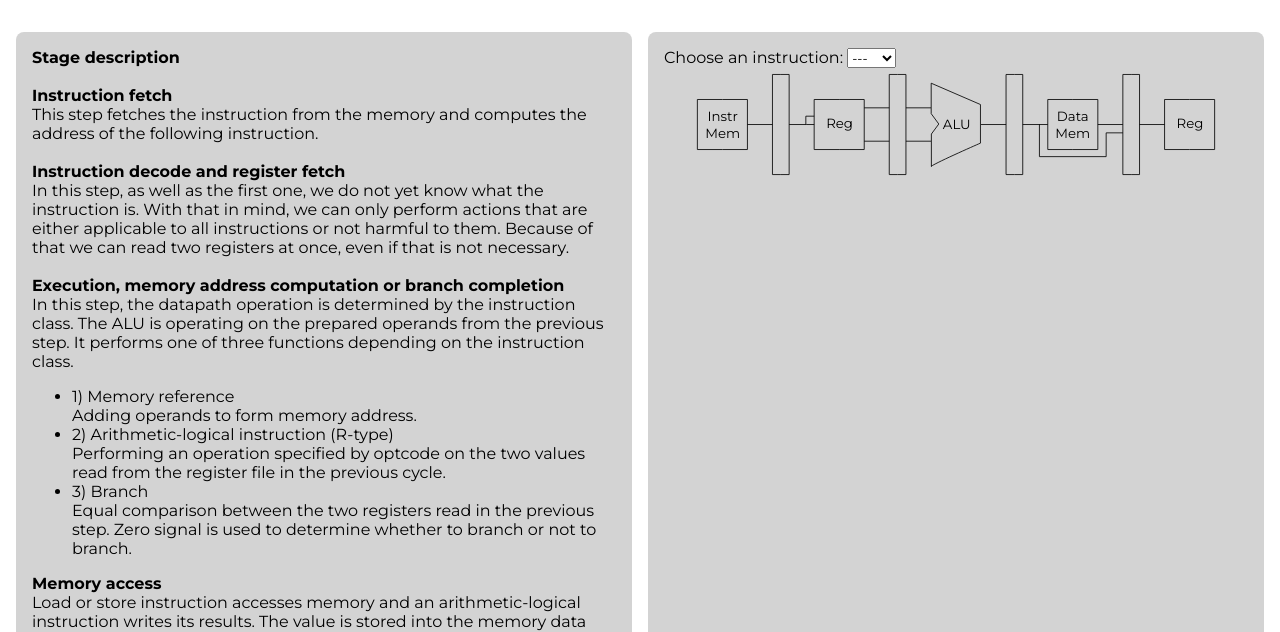
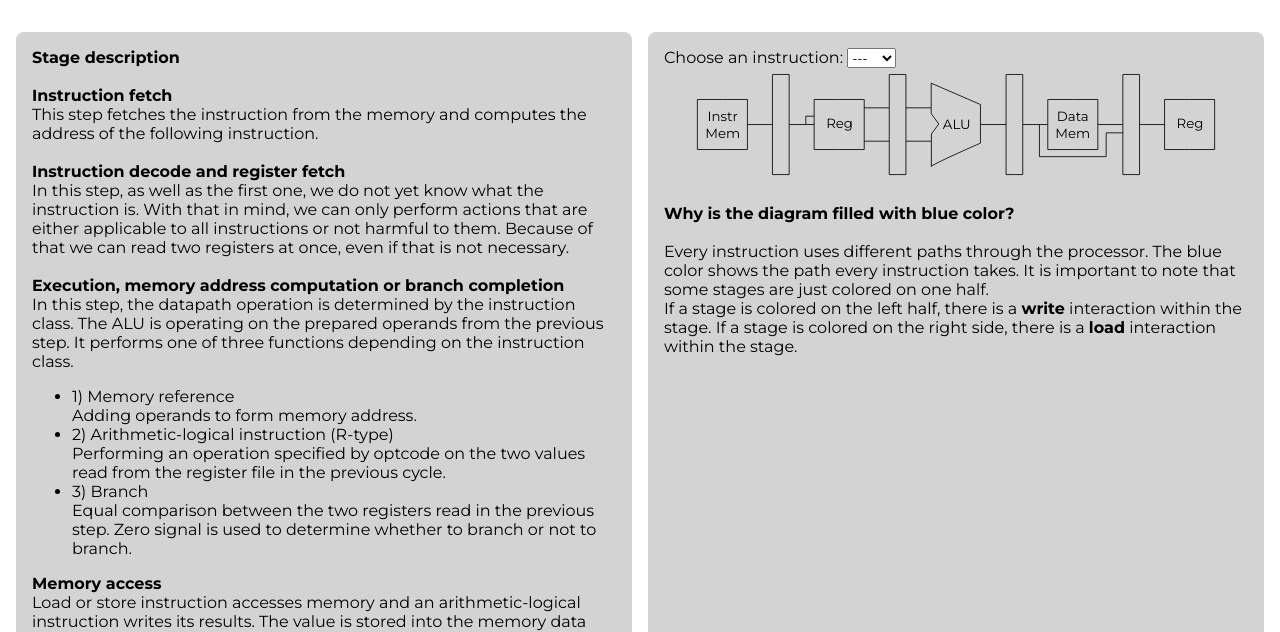
Before and after one commit to Maremas/RISCVEDU, a plain HTML site: page datapath.html in a window 1280 px wide. Shown: the part 165-797 px from the top of the page. Drawn offline with Linux system fonts and the light colour scheme.

Commit message:
description diagram, probably not completed

```diff
--- a/datapath.html
+++ b/datapath.html
@@ -73,8 +73,15 @@
             <option value="---">---</option>
           </select>
         </form>
-        <div id="coloredsvg" class="pipelinediagram"></div>
-      </div>
+        <div id="coloredsvg" class="pipelinediagram"></div><br>
+
+        <b>Why is the diagram filled with blue color?</b><br><br>
+        Every instruction uses different paths through the processor.
+        The blue color shows the path every instruction takes.
+        It is important to note that some stages are just colored on one half.<br>
+        If a stage is colored on the left half, there is a <b>write</b> interaction within the stage.
+        If a stage is colored on the right side, there is a <b>load</b> interaction within the stage.
+        </div>
       <div class="testgriditem">
         explain coloring of datapath and properties of elements, e. g. write and
         read both can be performed in the same clock cycle: write happens before
```
